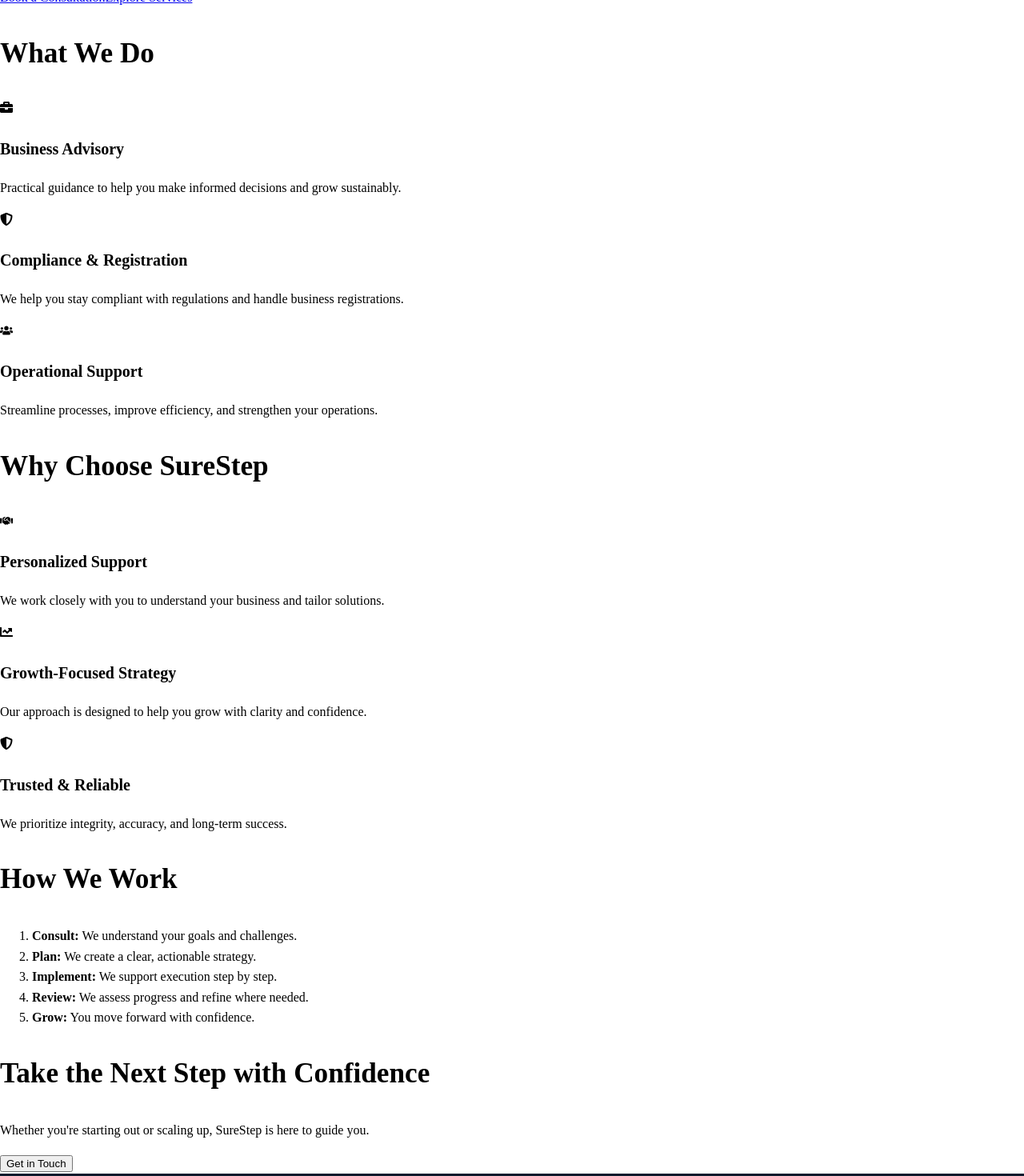
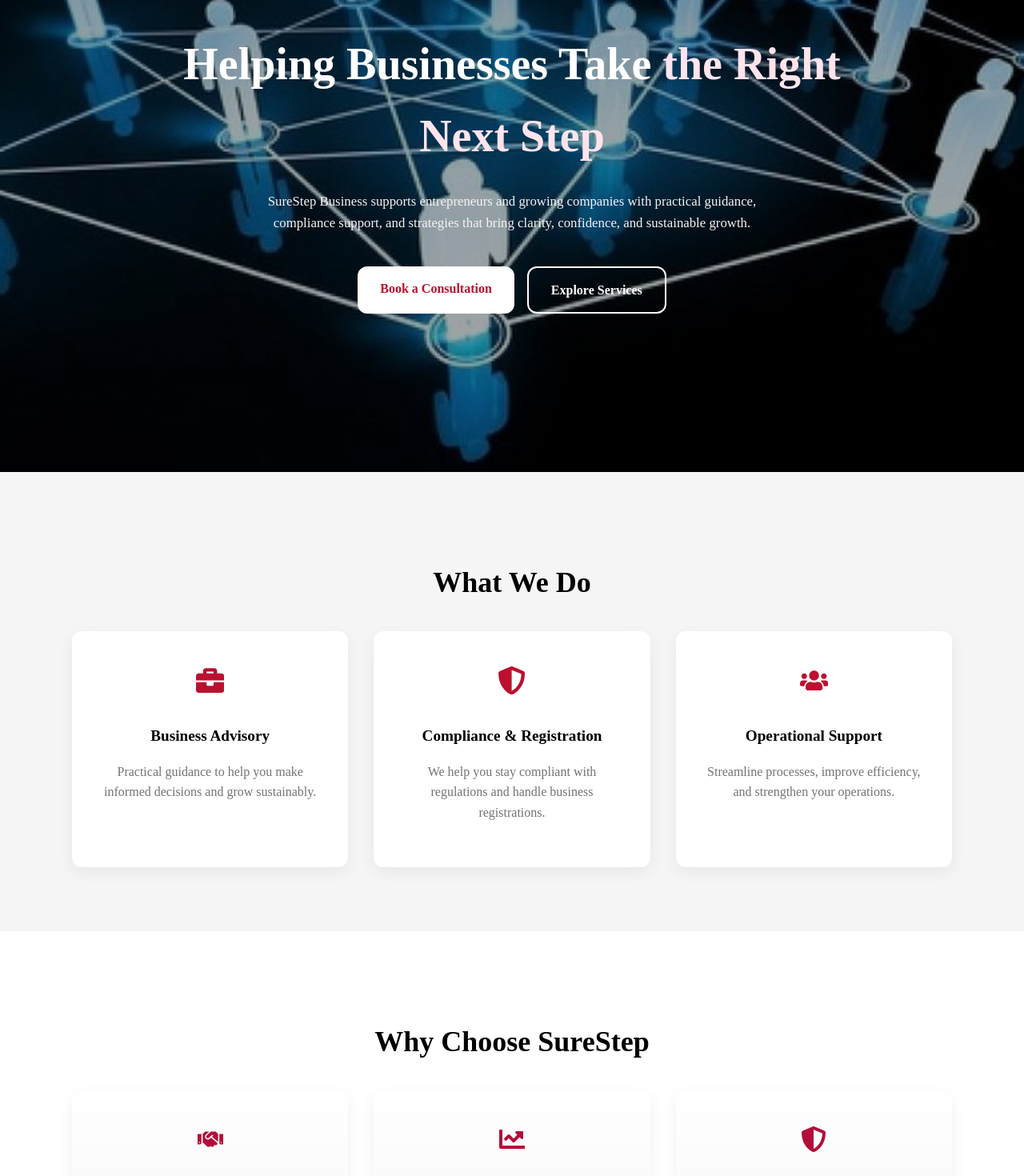
Before and after one commit to annewaithaka/SureStep-business, a React (Vite) app in the folder frontend/: page / in a window 1280 px wide. Shown: the part 320-1790 px from the top of the page at 80% size. Built offline with nearby package versions, Linux system fonts and the light colour scheme.

Commit message:
home page ui

```diff
--- a/frontend/src/components/CTASection.jsx
+++ b/frontend/src/components/CTASection.jsx
@@ -1,5 +1,6 @@
 import React from "react";
 import { Link } from "react-router-dom";
+import "../css/landing.css";
 
 const CTASection = () => {
   return (
--- a/frontend/src/components/Footer.jsx
+++ b/frontend/src/components/Footer.jsx
@@ -9,8 +9,13 @@
         <div className="footer-brand">
           <h2>SureStep Business Advisors</h2>
           <p>
-            Helping 7 - 8 figure service companies simplify operations, integrate AI systems, and scale without chaos.
+            Helping 7 - 8 figure service companies simplify{" "}
+            <Link to="/dashboard" className="footer-inline-link">
+              operations
+            </Link>
+            , integrate AI systems, and scale without chaos.
           </p>
+
         </div>
 
         <div className="footer-links">
--- a/frontend/src/components/HeroSection.jsx
+++ b/frontend/src/components/HeroSection.jsx
@@ -1,6 +1,7 @@
 import React from "react";
 import { Link } from "react-router-dom";
 import { motion } from "framer-motion";
+import "../css/landing.css";
 
 const HeroSection = () => {
   return (
--- a/frontend/src/components/ProcessSection.jsx
+++ b/frontend/src/components/ProcessSection.jsx
@@ -1,4 +1,5 @@
 import React from "react";
+import "../css/landing.css";
 
 const ProcessSection = () => {
   return (
--- a/frontend/src/components/ServicesSection.jsx
+++ b/frontend/src/components/ServicesSection.jsx
@@ -1,6 +1,7 @@
 import React from "react";
 import { motion } from "framer-motion";
 import { FaBriefcase, FaShieldAlt, FaUsers } from "react-icons/fa";
+import "../css/landing.css";
 
 const ServicesSection = () => {
   const services = [
--- a/frontend/src/components/ValueSection.jsx
+++ b/frontend/src/components/ValueSection.jsx
@@ -1,6 +1,7 @@
 import React from "react";
 import { motion } from "framer-motion";
 import { FaHandshake, FaChartLine, FaShieldAlt } from "react-icons/fa";
+import "../css/landing.css";
 
 const ValueSection = () => {
   const values = [
--- a/frontend/src/components/dashboard/TopBar.jsx
+++ b/frontend/src/components/dashboard/TopBar.jsx
@@ -8,7 +8,7 @@
 
   const handleLogout = () => {
     removeToken();
-    navigate("/login");
+    navigate("/");
   };
 
   return (
--- a/frontend/src/css/Footer.css
+++ b/frontend/src/css/Footer.css
@@ -50,3 +50,14 @@
 .footer-policy span {
   margin: 0 0.5rem;
 }
+
+.footer-inline-link {
+  color: #2563eb;
+  text-decoration: underline;
+  font-weight: 500;
+}
+
+.footer-inline-link:hover {
+  text-decoration: none;
+  color: #1e40af;
+}
--- a/frontend/src/css/Navbar.css
+++ b/frontend/src/css/Navbar.css
@@ -1,7 +1,7 @@
 /* frontend/src/css/Navbar.css */
 
 .navbar {
-  background-color: #0d3b66; /* SureStep primary color */
+  background-color: #fff; /* SureStep primary color */
   height: 70px;
   display: flex;
   justify-content: center;
@@ -23,7 +23,7 @@
 }
 
 .navbar-logo {
-  color: #fff;
+  color: #000;
   justify-self: flex-start;
   cursor: pointer;
   font-size: 1.5rem;
@@ -33,7 +33,7 @@
 
 .menu-icon {
   display: none;
-  color: #fff;
+  color: #000;
   font-size: 1.8rem;
   cursor: pointer;
 }
@@ -50,7 +50,7 @@
 }
 
 .nav-links {
-  color: #fff;
+  color: #000;
   display: flex;
   align-items: center;
   text-decoration: none;
@@ -64,8 +64,8 @@
 }
 
 .nav-cta {
-  background-color: #ffd166;
-  color: #0d3b66;
+  background-color: #B10F3A;
+  color: #fff;
   padding: 8px 16px;
   border-radius: 4px;
   margin-left: 8px;
--- /dev/null
+++ b/frontend/src/css/landing.css
@@ -0,0 +1,273 @@
+/*src/css/landing.css */
+
+/* =========================
+   GLOBAL TOKENS
+========================= */
+:root {
+  --surestep-red: hsl(349 85% 40%);
+  --surestep-red-dark: hsl(349 85% 30%);
+  --surestep-red-light: hsl(349 85% 50%);
+
+  --professional-teal: hsl(194 100% 28%);
+  --neutral-900: hsl(0 0% 0%);
+  --neutral-600: hsl(0 0% 45%);
+  --neutral-100: hsl(0 0% 96%);
+  --white: #ffffff;
+
+  --radius: 12px;
+  --shadow-soft: 0 10px 30px rgba(0, 0, 0, 0.08);
+  --shadow-card: 0 6px 20px rgba(0, 0, 0, 0.06);
+}
+
+/* =========================
+   BASE SECTION STYLES
+========================= */
+section {
+  padding: 5rem 1.5rem;
+}
+
+section h2 {
+  text-align: center;
+  font-size: clamp(1.75rem, 3vw, 2.25rem);
+  font-weight: 700;
+  margin-bottom: 2rem;
+  color: var(--neutral-900);
+}
+
+section p {
+  color: var(--neutral-600);
+  line-height: 1.6;
+}
+
+/* =========================
+   HERO SECTION
+========================= */
+.hero {
+  position: relative;
+  min-height: 85vh;
+  display: flex;
+  align-items: center;
+  justify-content: center;
+
+  /* Background image */
+  background-image: url("/images/hero-bg.jpeg");
+  background-size: cover;
+  background-position: center;
+  background-repeat: no-repeat;
+
+  color: #ffffff;
+  overflow: hidden;
+}
+
+.hero-overlay {
+  position: absolute;
+  inset: 0;
+  background: rgba(0, 0, 0, 0.35);
+}
+
+.hero-content {
+  position: relative;
+  max-width: 900px;
+  text-align: center;
+  z-index: 1;
+}
+
+.hero-eyebrow {
+  display: inline-block;
+  margin-bottom: 1rem;
+  font-size: 0.875rem;
+  letter-spacing: 0.08em;
+  text-transform: uppercase;
+  opacity: 0.9;
+}
+
+.hero h1 {
+  font-size: clamp(2.5rem, 5vw, 3.5rem);
+  font-weight: 800;
+  margin-bottom: 1.5rem;
+}
+
+.hero h1 span {
+  color: #ffe4ec;
+}
+
+.hero p {
+  max-width: 650px;
+  margin: 0 auto 2.5rem;
+  font-size: 1.05rem;
+  color: #f5f5f5;
+}
+
+.hero-actions {
+  display: flex;
+  gap: 1rem;
+  justify-content: center;
+  flex-wrap: wrap;
+}
+
+.btn-primary,
+.btn-secondary {
+  padding: 0.9rem 1.75rem;
+  border-radius: var(--radius);
+  font-weight: 600;
+  text-decoration: none;
+  transition: all 0.3s ease;
+}
+
+.btn-primary {
+  background: var(--white);
+  color: var(--surestep-red);
+}
+
+.btn-primary:hover {
+  transform: translateY(-2px);
+  box-shadow: var(--shadow-soft);
+}
+
+.btn-secondary {
+  border: 2px solid var(--white);
+  color: var(--white);
+}
+
+.btn-secondary:hover {
+  background: rgba(255, 255, 255, 0.1);
+}
+
+/* =========================
+   SERVICES / FEATURES
+========================= */
+.features {
+  background: var(--neutral-100);
+}
+
+.feature-grid {
+  max-width: 1100px;
+  margin: 0 auto;
+  display: grid;
+  grid-template-columns: repeat(auto-fit, minmax(260px, 1fr));
+  gap: 2rem;
+}
+
+.feature-card {
+  background: var(--white);
+  padding: 2.5rem 2rem;
+  border-radius: var(--radius);
+  box-shadow: var(--shadow-card);
+  text-align: center;
+  transition: transform 0.3s ease;
+}
+
+.feature-card:hover {
+  transform: translateY(-6px);
+}
+
+.feature-card .icon {
+  font-size: 2.2rem;
+  color: var(--surestep-red);
+  margin-bottom: 1rem;
+}
+
+.feature-card h3 {
+  font-size: 1.2rem;
+  margin-bottom: 0.75rem;
+  color: var(--neutral-900);
+}
+
+/* =========================
+   VALUE / MODULES
+========================= */
+.modules {
+  background: var(--white);
+}
+
+.module-grid {
+  max-width: 1100px;
+  margin: 0 auto;
+  display: grid;
+  grid-template-columns: repeat(auto-fit, minmax(260px, 1fr));
+  gap: 2rem;
+}
+
+.module-card {
+  padding: 2.5rem 2rem;
+  border-radius: var(--radius);
+  background: linear-gradient(
+    180deg,
+    #ffffff,
+    var(--neutral-100)
+  );
+  box-shadow: var(--shadow-card);
+  text-align: center;
+}
+
+.module-card .icon {
+  font-size: 2rem;
+  color: #B10F3A;
+  margin-bottom: 1rem;
+}
+
+.module-card h3 {
+  margin-bottom: 0.75rem;
+  font-size: 1.2rem;
+}
+
+/* =========================
+   PROCESS
+========================= */
+.process {
+  background: var(--neutral-100);
+}
+
+.process ol {
+  max-width: 700px;
+  margin: 2rem auto 0;
+  padding-left: 1.25rem;
+  display: grid;
+  gap: 1.25rem;
+}
+
+.process li {
+  background: var(--white);
+  padding: 1.25rem 1.5rem;
+  border-radius: var(--radius);
+  box-shadow: var(--shadow-card);
+  line-height: 1.5;
+}
+
+.process strong {
+  color: var(--surestep-red);
+}
+
+/* =========================
+   CTA
+========================= */
+.cta {
+  color: #000;
+  text-align: center;
+}
+
+.cta h2 {
+  color: #000;
+}
+
+.cta p {
+  max-width: 600px;
+  margin: 0 auto 2rem;
+  color: #000;
+}
+
+.cta-btn {
+  background: #B10F3A;
+  color: #ffffff;
+  padding: 0.9rem 2rem;
+  border-radius: var(--radius);
+  border: none;
+  font-weight: 600;
+  cursor: pointer;
+  transition: all 0.3s ease;
+}
+
+.cta-btn:hover {
+  transform: translateY(-2px);
+  box-shadow: var(--shadow-soft);
+}
--- a/frontend/src/pages/Login.jsx
+++ b/frontend/src/pages/Login.jsx
@@ -17,41 +17,137 @@
 
   const handleSubmit = async (e) => {
     e.preventDefault();
+    setError("");
     try {
       const res = await api.post("/api/auth/login", { email, password });
       setToken(res.data.access_token);
       navigate("/dashboard");
     } catch (err) {
-      setError("Invalid credentials");
+      setError("Invalid email or password");
     }
   };
 
   return (
-    <div style={{ maxWidth: 400, margin: "100px auto" }}>
-      <h2>Login</h2>
-      <form
-        onSubmit={handleSubmit}
-        style={{ display: "flex", flexDirection: "column", gap: "12px" }}
-      >
+    <div style={styles.page}>
+      <div style={styles.card}>
+        <h1 style={styles.brand}>SureStep</h1>
+        <h2 style={styles.title}>Admin Login</h2>
+        <p style={styles.subtitle}>Access the operations dashboard</p>
+
+        {error && <div style={styles.error}>{error}</div>}
+
+        <form onSubmit={handleSubmit} style={styles.form}>
+          <div style={styles.field}>
+            <label style={styles.label}>Email</label>
             <input
               type="email"
-          placeholder="Email"
+              placeholder="you@company.com"
               value={email}
               onChange={(e) => setEmail(e.target.value)}
               required
+              style={styles.input}
             />
+          </div>
+
+          <div style={styles.field}>
+            <label style={styles.label}>Password</label>
             <input
               type="password"
-          placeholder="Password"
+              placeholder="••••••••"
               value={password}
               onChange={(e) => setPassword(e.target.value)}
               required
+              style={styles.input}
             />
-        <button type="submit">Login</button>
-        {error && <p style={{ color: "red" }}>{error}</p>}
+          </div>
+
+          <button type="submit" style={styles.button}>
+            Sign in
+          </button>
         </form>
+      </div>
     </div>
   );
 };
 
+const styles = {
+  page: {
+    minHeight: "100vh",
+    background: "linear-gradient(135deg, #f8fafc, #eef2ff)",
+    display: "flex",
+    alignItems: "center",
+    justifyContent: "center",
+    padding: "20px",
+  },
+  card: {
+    width: "100%",
+    maxWidth: "420px",
+    backgroundColor: "#ffffff",
+    borderRadius: "14px",
+    padding: "32px",
+    boxShadow: "0 20px 40px rgba(0,0,0,0.08)",
+  },
+  brand: {
+    fontSize: "20px",
+    fontWeight: "700",
+    color: "#2563eb",
+    marginBottom: "8px",
+    textAlign: "center",
+  },
+  title: {
+    fontSize: "22px",
+    fontWeight: "600",
+    textAlign: "center",
+    marginBottom: "4px",
+  },
+  subtitle: {
+    fontSize: "14px",
+    color: "#6b7280",
+    textAlign: "center",
+    marginBottom: "24px",
+  },
+  error: {
+    backgroundColor: "#fee2e2",
+    color: "#991b1b",
+    padding: "10px 12px",
+    borderRadius: "8px",
+    fontSize: "14px",
+    marginBottom: "16px",
+    textAlign: "center",
+  },
+  form: {
+    display: "flex",
+    flexDirection: "column",
+    gap: "16px",
+  },
+  field: {
+    display: "flex",
+    flexDirection: "column",
+    gap: "6px",
+  },
+  label: {
+    fontSize: "13px",
+    fontWeight: "500",
+    color: "#374151",
+  },
+  input: {
+    padding: "12px 14px",
+    borderRadius: "8px",
+    border: "1px solid #d1d5db",
+    fontSize: "14px",
+    outline: "none",
+  },
+  button: {
+    marginTop: "8px",
+    padding: "12px",
+    borderRadius: "10px",
+    border: "none",
+    backgroundColor: "#2563eb",
+    color: "#ffffff",
+    fontSize: "15px",
+    fontWeight: "600",
+    cursor: "pointer",
+  },
+};
+
 export default Login;
```
Also changed, not shown: frontend/public/images/hero-bg.jpeg (added), 1 other file (tests, documents, lock files or other folders). Lines whose indentation alone changed are shown as unchanged.
